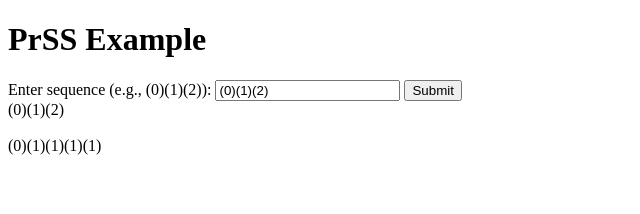
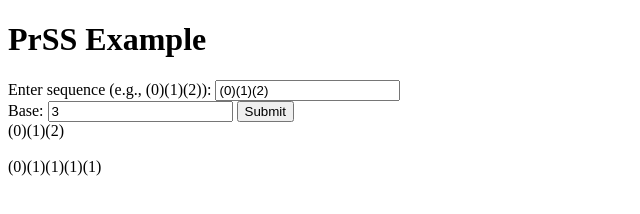
Before and after one commit to GreatCoder1000/bashicu-matrix-system, a website: page js/index.html in a window 1280 px wide. Both pictures are taken after a click on the button "Submit". Shown: the whole page, without its empty margins (0-640 px from the left). Drawn offline with Linux system fonts and the light colour scheme.

Commit message:
Update index.html

```diff
--- a/js/index.html
+++ b/js/index.html
@@ -68,11 +68,12 @@
 
         function usePrSS() {
             const input = document.getElementById('sequenceInput').value;
+            const base = parseInt(document.getElementById('base').value);
             try {
                 const sequence = input.match(/\d+/g).map(Number);
                 const prssInstance = new PrSS(sequence);
                 document.getElementById('provided').textContent = prssInstance.toString();
-                const expandedPrSS = prssInstance.eval(); // Evaluate the PrSS instance
+                const expandedPrSS = prssInstance.eval(base); // Evaluate the PrSS instance
                 document.getElementById('output').textContent = expandedPrSS.toString(); // Print the expanded version
             } catch (error) {
                 console.error(error);
@@ -89,7 +90,9 @@
 <body>
     <h1>PrSS Example</h1>
     <label for="sequenceInput">Enter sequence (e.g., (0)(1)(2)):</label>
-    <input type="text" id="sequenceInput" value="(0)(1)(2)">
+    <input type="text" id="sequenceInput" value="(0)(1)(2)"><br>
+    <label for="base">Base:</label>
+    <input type="number" id="base" value="3">
     <button>Submit</button>
     <div id="provided"></div><br>
     <div id="output"></div>
```
